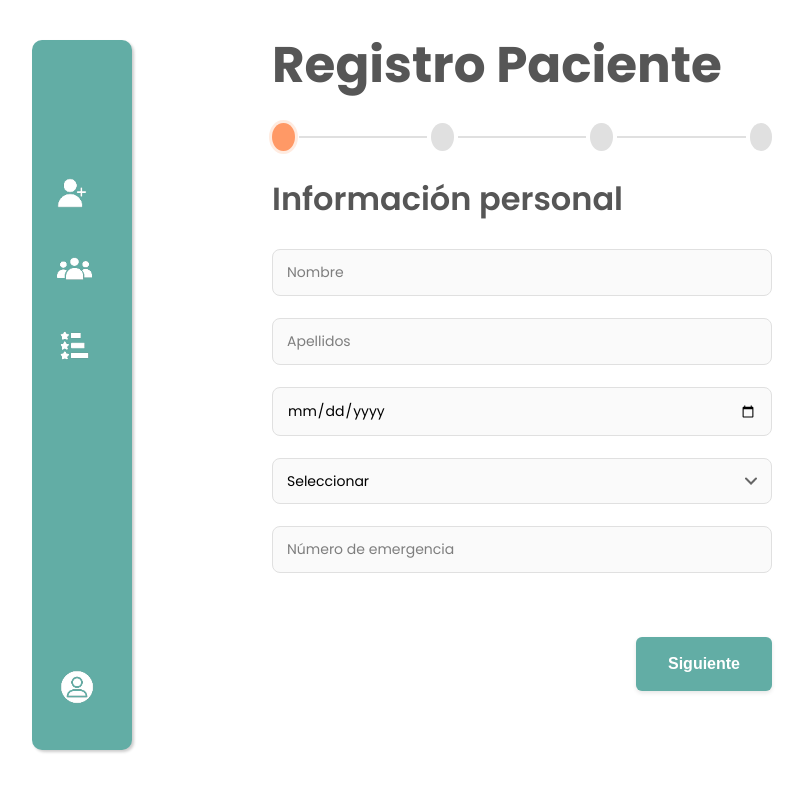
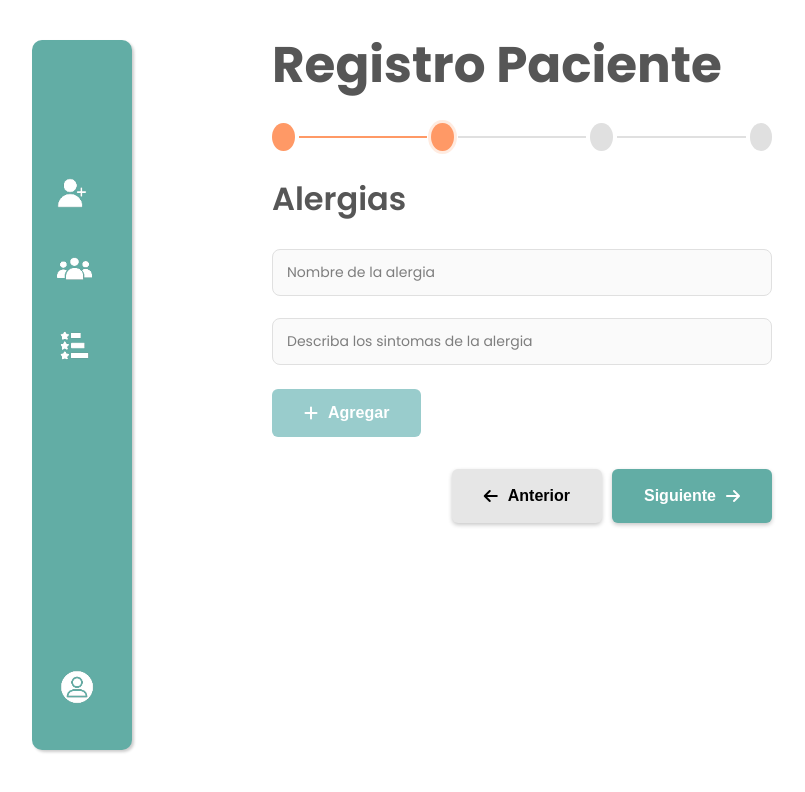
Before and after one commit to lsprz2773/BariaPlus_Frontend, an Angular app: page /patient-register in a window 1280 px wide. Both pictures are taken after a click on the button "Siguiente". Shown: the top 792 px of the page, without its empty margins (8-813 px from the left). Built offline with nearby package versions, Linux system fonts and the light colour scheme.

Commit message:
css y html de formulario ya quedo

```diff
--- a/src/app/pages/patient-register/patient-register.css
+++ b/src/app/pages/patient-register/patient-register.css
@@ -26,11 +26,33 @@
     margin-bottom: 32px;
 }
 
-.next-btn {
+.buttons-container {
     display: flex;
+    flex-direction: row;
+    gap: 2%;
     justify-content: flex-end;
     align-items: flex-end;
 }
+
+.back {
+    padding: 18px 32px;
+    font-size: 16px;
+    font-weight: 600;
+    color: rgb(0, 0, 0);
+    background-color: #E6E6E6;
+    border: none;
+    border-radius: 6px;
+    cursor: pointer;
+    display: flex;
+    align-items: center;
+    gap: 10px;
+    box-shadow: 0 2px 4px rgba(0, 0, 0, 0.215);
+}
+
+.back:hover {
+    box-shadow: 0 4px 8px rgba(118, 118, 118, 0.3);
+}
+
 
 .next {
     padding: 18px 32px;
@@ -44,15 +66,10 @@
     display: flex;
     align-items: center;
     gap: 10px;
-    box-shadow: 0 2px 4px rgba(0, 0, 0, 0.1);
+    box-shadow: 0 2px 4px rgba(0, 0, 0, 0.215);
 }
 
 .next:hover {
     background-color: var(--primary-color);
     box-shadow: 0 4px 8px rgba(93, 171, 168, 0.3);
 }
-
-.next:active {
-    transform: translateY(0);
-    box-shadow: 0 2px 4px rgba(0, 0, 0, 0.1);
-}
--- a/src/app/pages/patient-register/patient-register.html
+++ b/src/app/pages/patient-register/patient-register.html
@@ -3,18 +3,56 @@
         <h2 class="title">Registro Paciente</h2>
     </header>
 
-    <article class="form">
+      <article class="form">
         <div class="step-indicator">
-            <app-step-indicator></app-step-indicator>
+            <app-step-indicator
+                [currentStep]="currentStep"
+                [totalSteps]="totalSteps">
+            </app-step-indicator>
         </div>
-        <div class="form">
-            <app-reusable-form [title]="'Información personal'" [formItems]="personalInfoItems"></app-reusable-form>
+
+        <div class="form-content">
+            @if (currentStep === 1) {
+                <app-reusable-form
+                    [title]="'Información Personal'"
+                    [formItems]="personalInfo">
+                </app-reusable-form>
+            } @else if (currentStep === 2) {
+                <app-reusable-form
+                    [title]="'Alergias'"
+                    [formItems]="allergies">
+                </app-reusable-form>
+            } @else if (currentStep === 3) {
+                <app-reusable-form
+                    [title]="'Enfermedades Actuales'"
+                    [formItems]="illness">
+                </app-reusable-form>
+            } @else if (currentStep === 4) {
+                <app-reusable-form
+                    [title]="'Antecedentes médicos'"
+                    [formItems]="records">
+                </app-reusable-form>
+            }
         </div>
     </article>
 
-    <div class="next-btn">
-        <button class="next">
-            Siguiente
+    <!-- hacer de esto otro -->
+    <div class="buttons-container">
+        @if (!isFirstStep()) {
+            <button class="back" (click)="previousStep()">
+                <i class="fa fa-arrow-left"></i>
+                Anterior
+            </button>
+        }
+
+        <button class="next" (click)="nextStep()">
+            @if (isLastStep()) {
+                Finalizar
+                <i class="fa fa-check"></i>
+            } @else {
+                Siguiente
+                <i class="fa fa-arrow-right"></i>
+            }
         </button>
     </div>
 
--- a/src/app/pages/patient-register/patient-register.ts
+++ b/src/app/pages/patient-register/patient-register.ts
@@ -9,8 +9,11 @@ import { FormItem } from '../../core/interfaces/form-item';
 })
 export class PatientRegister {
 
+  currentStep:number = 1;
+  totalSteps: number = 4;
+
   //informacionpersonal
-  personalInfoItems: FormItem[] = [
+  personalInfo: FormItem[] = [
     {
       type: 'text',
       placeholder: 'Nombre',
@@ -68,8 +71,9 @@ export class PatientRegister {
     },
     {
       type: 'select',
+      label: "Estado actual",
       placeholder: 'Estado actual',
-      name: 'actual_state',
+      name: 'actual_state', //preguntar xd
       required: true
     }
   ]
@@ -91,4 +95,68 @@ export class PatientRegister {
     }
   ]
 
+  formData = {
+    personal: {},
+    allergie: {},
+    ill: {},
+    record:{}
+  }
+
+  // gracias claude por,todavia en mantenimiento XD
+
+   // Avanzar al siguiente paso
+  nextStep() {
+    if (this.currentStep < this.totalSteps) {
+      this.currentStep++;
+      console.log('Paso actual:', this.currentStep);
+    }
+  }
+
+  // Retroceder al paso anterior
+  previousStep() {
+    if (this.currentStep > 1) {
+      this.currentStep--;
+    }
+  }
+
+  // Verificar si es el último paso
+  isLastStep(): boolean {
+    return this.currentStep === this.totalSteps;
+  }
+
+  // Verificar si es el primer paso
+  isFirstStep(): boolean {
+    return this.currentStep === 1;
+  }
+
+  // Guardar datos del formulario actual
+  onFormSubmit(stepData: any) {
+    switch(this.currentStep) {
+      case 1:
+        this.formData.personal = stepData;
+        break;
+      case 2:
+        this.formData.allergie = stepData;
+        break;
+      case 3:
+        this.formData.ill = stepData;
+        break;
+      case 4:
+        this.formData.record = stepData;
+        break;
+    }
+
+    if (this.isLastStep()) {
+      this.submitAllData();
+    } else {
+      this.nextStep();
+    }
+  }
+
+  // Enviar todos los datos
+  submitAllData() {
+    console.log('Todos los datos del paciente:', this.formData);
+    // Aquí llamarías a tu servicio para guardar en el backend
+  }
+
 }
--- /dev/null
+++ b/src/app/shared/components/buttons/buttons.html
@@ -0,0 +1 @@
+<p>buttons works!</p>
--- a/src/app/shared/components/reusable-form/reusable-form.css
+++ b/src/app/shared/components/reusable-form/reusable-form.css
@@ -3,6 +3,28 @@
   padding: 0;
   width: 100%;
 }
+
+.button-container {
+  display: flex;
+  margin-top: 24px;
+  align-items: flex-end;
+  justify-items: flex-end;
+}
+
+.add {
+  padding: 15px 32px;
+  font-size: 16px;
+  font-weight: 600;
+  color: white;
+  background-color: var(--tertiary-color);
+  border: none;
+  border-radius: 6px;
+  cursor: pointer;
+  display: flex;
+  align-items: center;
+  gap: 10px;
+}
+
 
 .title h2 {
   font-size: 32px;
@@ -28,7 +50,8 @@
   margin-bottom: 6px;
 }
 
-.form-input, .form-select{
+.form-input,
+.form-select {
   padding: 12px 14px;
   font-size: 14px;
   border: 1px solid #e0e0e0;
--- a/src/app/shared/components/reusable-form/reusable-form.html
+++ b/src/app/shared/components/reusable-form/reusable-form.html
@@ -31,4 +31,11 @@
         </div>
         }
     </form>
+
+    <div class="button-container">
+        <button class="add">
+            <i class="fa fa-plus"></i>
+            Agregar
+        </button>
+    </div>
 </article>
```
Also changed, not shown: src/app/shared/components/buttons/buttons.ts (added, +11 -0 lines), src/app/shared/shared-module.ts (+5 -2 lines), src/app/shared/components/buttons/buttons.css (added), 1 other file (tests, documents, lock files or other folders).
